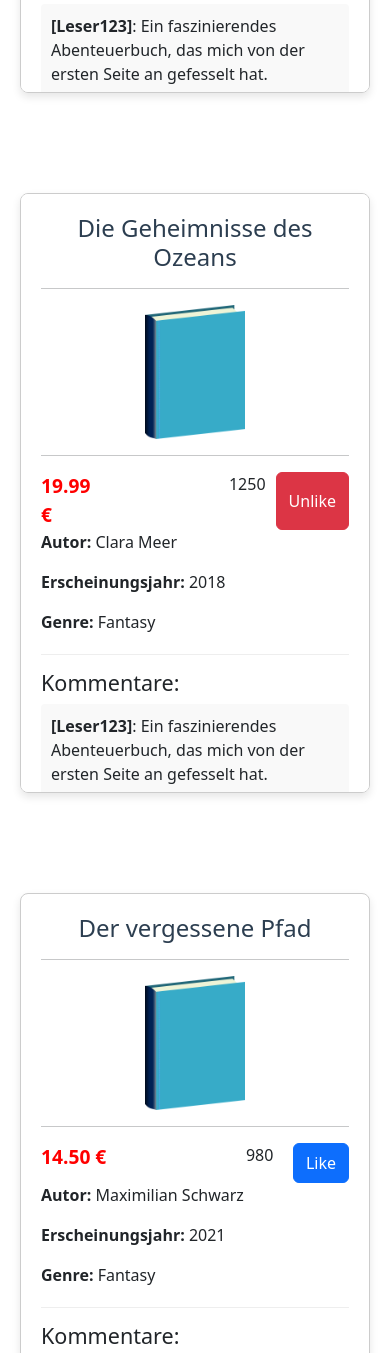
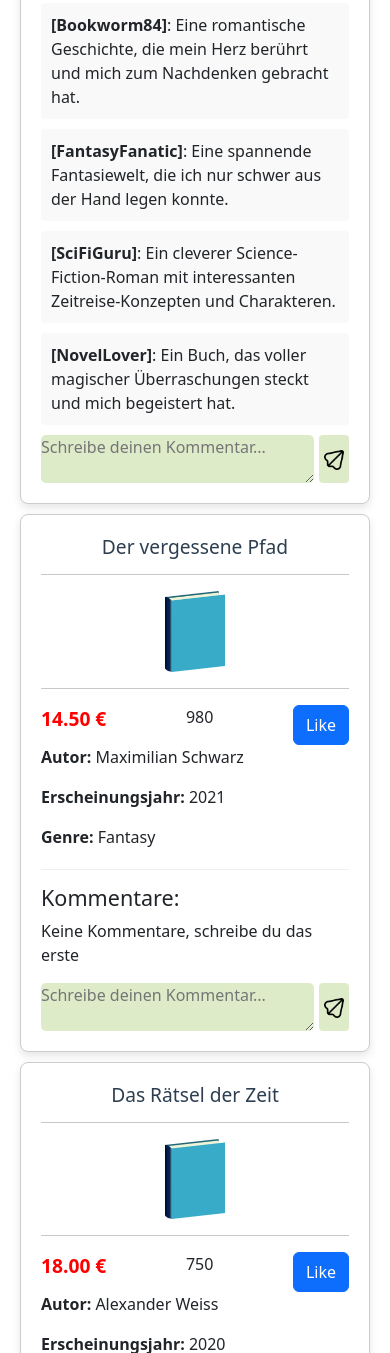
Before and after one commit to ameralkahldi/Book-Storenew, a plain HTML site: page index.html in a window 390 px wide. Shown: the part 647-2000 px from the top of the page. Drawn offline with nearby package versions, Linux system fonts and the light colour scheme.

Commit message:
amer+ 18.06.2025

```diff
--- a/script.js
+++ b/script.js
@@ -1,41 +1,5 @@
 const books = [
-  {
-    id: 1,
-    name: "Die Geheimnisse des Ozeans",
-    author: "Clara Meer",
-    likes: 1250,
-    liked: true,
-    price: 19.99,
-    publishedYear: 2018,
-    genre: "Fantasy",
-    comments: [
-      {
-        name: "Leser123",
-        comment:
-          "Ein faszinierendes Abenteuerbuch, das mich von der ersten Seite an gefesselt hat.",
-      },
-      {
-        name: "Bookworm84",
-        comment:
-          "Eine romantische Geschichte, die mein Herz berührt und mich zum Nachdenken gebracht hat.",
-      },
-      {
-        name: "FantasyFanatic",
-        comment:
-          "Eine spannende Fantasiewelt, die ich nur schwer aus der Hand legen konnte.",
-      },
-      {
-        name: "SciFiEnthusiast",
-        comment:
-          "Die Zeitreise-Elemente waren genial und haben die Story spannend gemacht.",
-      },
-      {
-        name: "ReadingAddict",
-        comment:
-          "Ein unvergessliches Buch, das mich auf eine magische Reise mitgenommen hat.",
-      },
-    ],
-  },
+
   {
     name: "Die Geheimnisse des Ozeans",
     author: "Clara Meer",
@@ -82,42 +46,7 @@ const books = [
     genre: "Fantasy",
     comments: [],
   },
-  {
-    name: "Die Farben des Himmels",
-    author: "Laura Blau",
-    likes: 1520,
-    liked: true,
-    price: 22.95,
-    publishedYear: 2019,
-    genre: "Romantik",
-    comments: [
-      {
-        name: "LeserPeter",
-        comment:
-          "Die Handlung war fesselnd und die Charaktere unglaublich lebendig dargestellt.",
-      },
-      {
-        name: "BookLover21",
-        comment:
-          "Ein romantisches Meisterwerk, das mich tief berührt und bewegt hat.",
-      },
-      {
-        name: "FantasyNerd",
-        comment:
-          "Fantastische Welten und epische Abenteuer - genau mein Geschmack!",
-      },
-      {
-        name: "SciFiEnthusiast",
-        comment:
-          "Die Zeitreise-Elemente waren genial und haben die Story spannend gemacht.",
-      },
-      {
-        name: "ReadingAddict",
-        comment:
-          "Ein unvergessliches Buch, das mich auf eine magische Reise mitgenommen hat.",
-      },
-    ],
-  },
+
   {
     name: "Das Rätsel der Zeit",
     author: "Alexander Weiss",
@@ -285,7 +214,7 @@ function attachEventListeners() {
       }
       const book = books[index];
 
-      book.comments.push({ name: "Gast", comment: commentText });
+      book.comments.unshift({ name: "Gast", comment: commentText });
       newCommentInput.value = "";
       renderBooks();
     });
--- a/style.css
+++ b/style.css
@@ -26,8 +26,9 @@ header {
 .book-container {
   display: grid;
   grid-template-columns: repeat(auto-fill, minmax(300px, 1fr));
+  margin-top: 20px;
   gap: 100px;
-  margin-top: 20px;
+  align-items: center;
 }
 
 .book-card {
@@ -122,3 +123,88 @@ header {
 .bookContainer {
   height: 500px;
 }
+
+@media (max-width: 768px) {
+  .book-container {
+    grid-template-columns: repeat(auto-fill, minmax(200px, 1fr));
+    gap: 20px;
+  }
+  .book-card {
+    height: auto;
+  }
+  .image-center {
+    max-width: 80px;
+  }
+  .book-name {
+    font-size: 1.2rem;
+  }
+  .likeCount {
+    margin-left: 0;
+    text-align: center;
+  }
+
+}
+@media (max-width: 480px) {
+  header {
+    flex-direction: column;
+    align-items: flex-start;
+    height: auto;
+  }
+  .header_logo {
+    margin-bottom: 10px;
+  }
+  .book-container {
+    grid-template-columns: 1fr;
+    gap: 10px;
+  }
+  .book-card {
+    height: auto;
+  }
+  .image-center {
+    max-width: 60px;
+  }
+}
+@media  (max-width: 360px) {
+  .book-container {
+    grid-template-columns: 1fr;
+    gap: 5px;
+  }
+  .book-card {
+    height: auto;
+    padding: 10px;
+  }
+  .image-center {
+    max-width: 50px;
+  }
+  .book-name {
+    font-size: 1rem;
+  }
+  .likeCount {
+    font-size: 0.8rem;
+    margin-left: 0;
+    text-align: center;
+  }
+
+}
+@media  (max-width: 320px) {
+  .book-container {
+    grid-template-columns: 1fr;
+    gap: 5px;
+  }
+  .book-card {
+    height: auto;
+    padding: 5px;
+  }
+  .image-center {
+    max-width: 40px;
+  }
+  .book-name {
+    font-size: 0.9rem;
+  }
+  .likeCount {
+    font-size: 0.7rem;
+    margin-left: 0;
+    text-align: center;
+  }
+
+}
```
